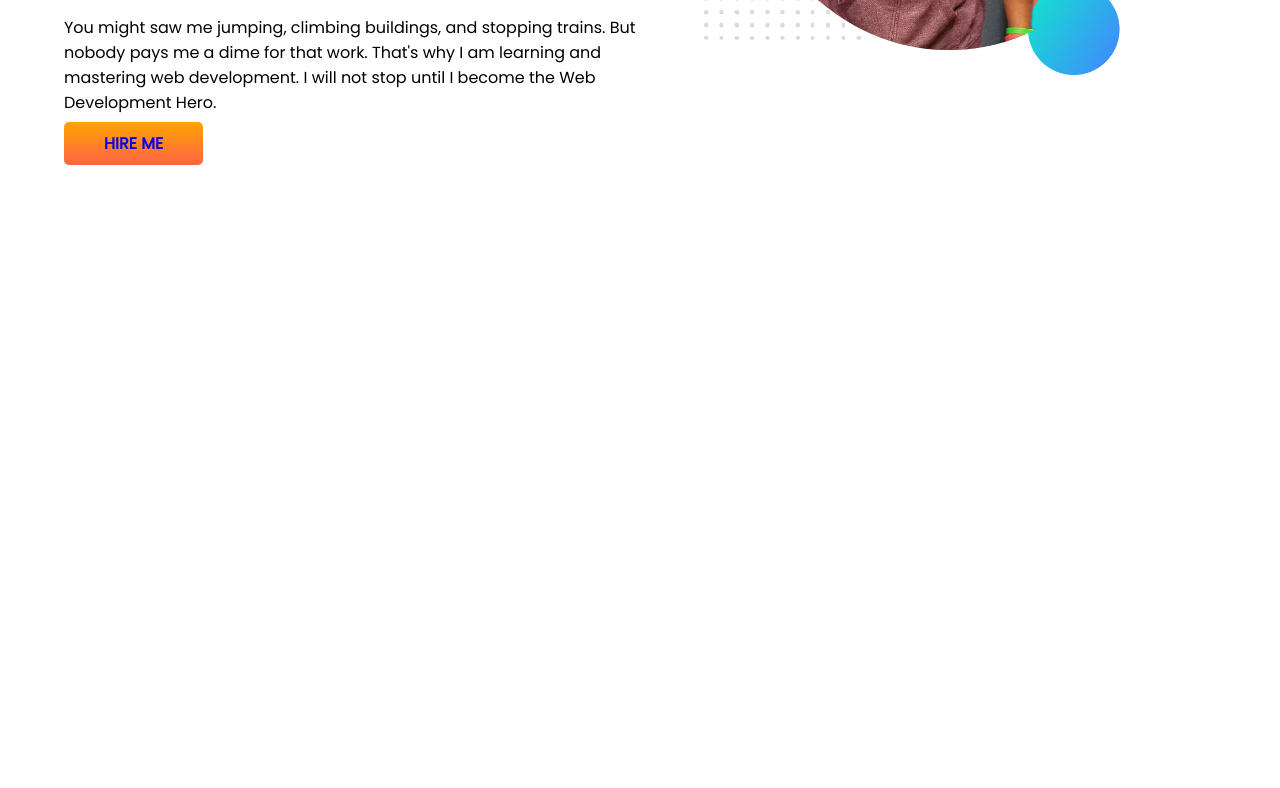
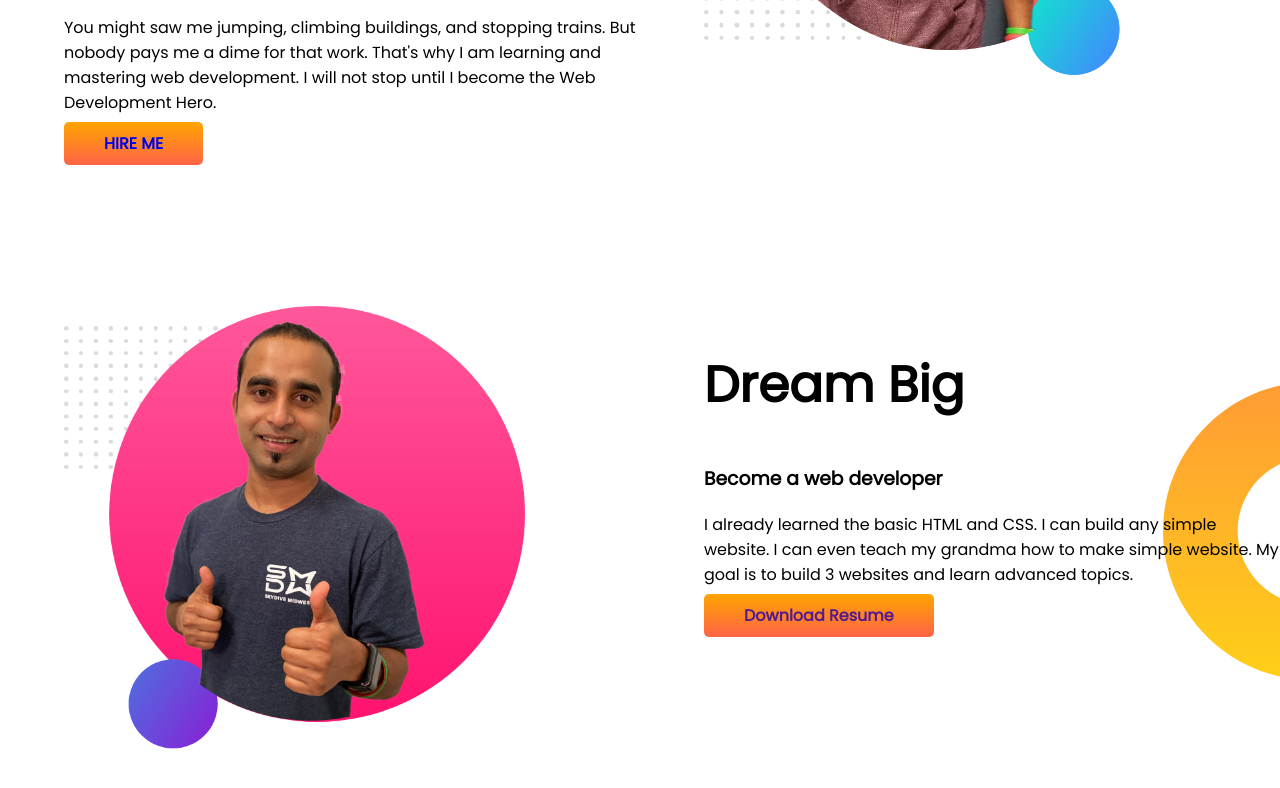
Before and after one commit to jubasree/developer-portfolio, a plain HTML site: page index.html in a window 1280 px wide. Shown: the part 382-1170 px from the top of the page. Before the commit the page ends 800 px from the top, so only its background shows below. Drawn offline with Linux system fonts and the light colour scheme.

Commit message:
dream big ready

```diff
--- a/index.html
+++ b/index.html
@@ -23,12 +23,24 @@
                 That's why I am learning and mastering web development. I will not stop until I become the Web
                 Development
                 Hero.</p>
-            <a class="link-button" target="blank" href="https://www.linkedin.com/company/programminghero">HIRE ME</a>
+            <a class="link-button" target="_blank" href="https://www.linkedin.com/company/programminghero">HIRE ME</a>
         </div>
         <div class="half-width">
             <img src="images/jhankar.png" alt="">
         </div>
     </section>
+    <section class="dream-big">
+        <div class="half-width">
+            <img src="images/jhankar2.png" alt="">
+        </div>
+        <div class="half-width">
+            <h1>Dream Big</h1>
+            <h3>Become a web developer</h3>
+            <p>I already learned the basic HTML and CSS. I can build any simple website. I can even teach my grandma how
+                to make simple website. My goal is to build 3 websites and learn advanced topics.</p>
+            <a class="link-button" target="_blank" href="">Download Resume</a>
+        </div>
+    </section>
 </body>
 
 </html>
--- a/style.css
+++ b/style.css
@@ -11,6 +11,7 @@ h1{
 }
 section{
     display: flex;
+    margin-bottom: 150px;
 }
 .half-width{
     width: 50%;
@@ -30,3 +31,8 @@ section{
     background-image: url(images/top-banner.png);
     background-repeat: no-repeat;
 }
+.dream-big{
+    background-image: url(images/dream-bg.png);
+    background-repeat: no-repeat;
+    background-position: right;
+}
```
